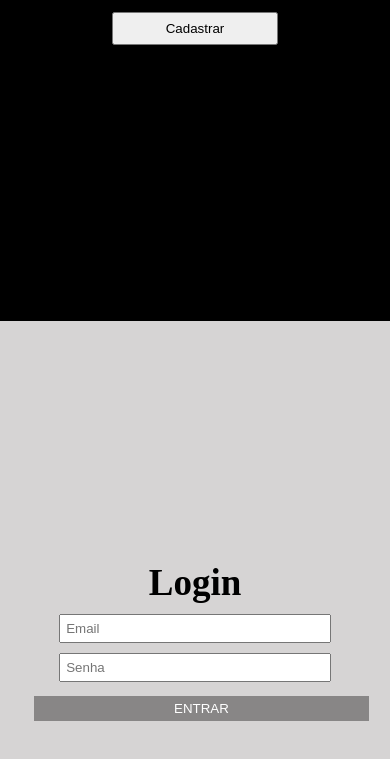
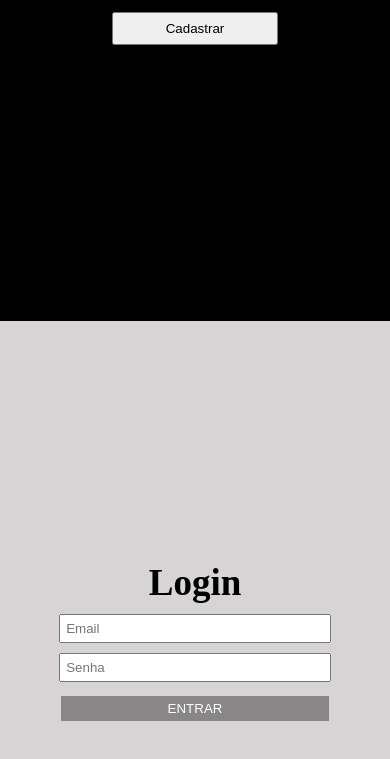
Before and after one commit to antonielsoares/login02, a plain HTML site: page index.html in a window 390 px wide. Shown: the part 307-1066 px from the top of the page. Drawn offline with Linux system fonts and the light colour scheme.

Commit message:
Add files via upload

```diff
--- a/css/stile.css
+++ b/css/stile.css
@@ -90,5 +90,7 @@ input{
     }
     p{font-size: 18px;}
     input {width: 80%;}
-    .btn-2 {margin: 14px 0;}
+    .btn-2 {
+        width: 83%;
+        }
 }
```
